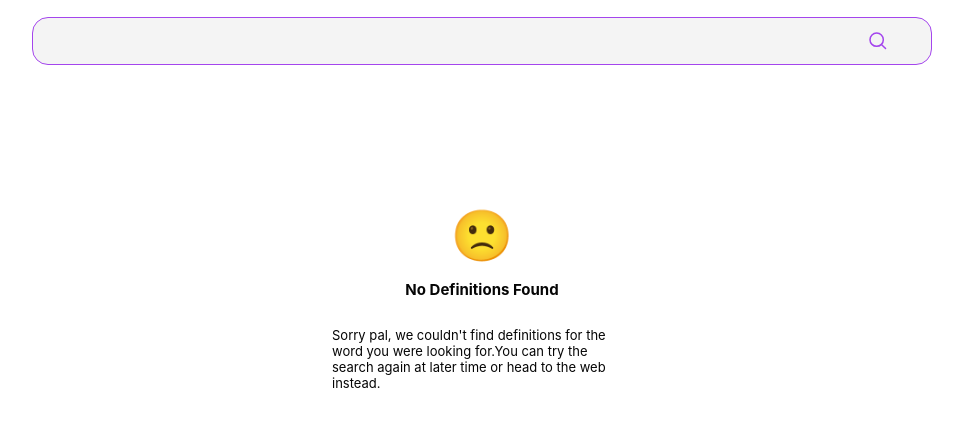
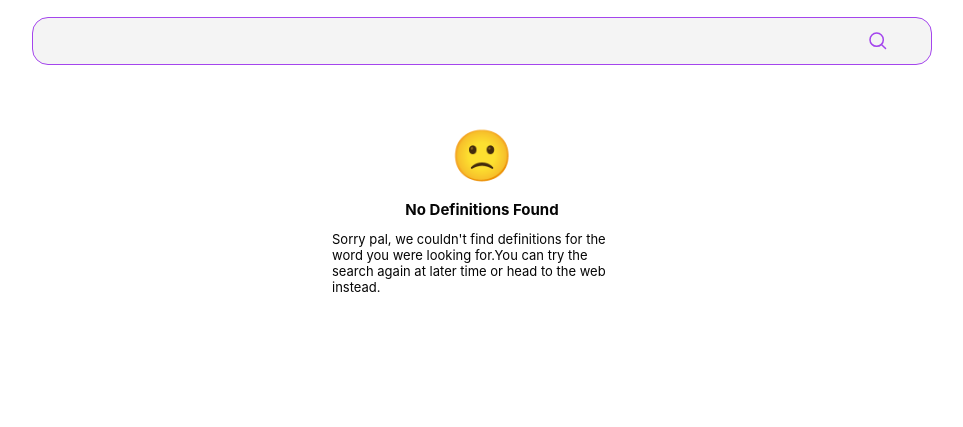
Before and after one commit to AishaBu/dictionary-web-app, a website built with webpack: page src/html/index.html in a window 1280 px wide. Shown: the part 55-482 px from the top of the page, without its empty margins (158-1121 px from the left). Built offline with nearby package versions, Linux system fonts and the light colour scheme; no server answers; a web font is replaced by a local one.

Commit message:
Decrease margin between error message paragraph and title

```diff
--- a/src/styles/styles.css
+++ b/src/styles/styles.css
@@ -590,6 +590,7 @@ ul li:before {
   flex-direction: column;
   justify-content: center;
   align-items: center;
+  margin-top: -80px;
 }
 
 #error-message,
@@ -601,6 +602,7 @@ ul li:before {
 #error-message {
   text-align: left;
   width: 300px;
+  margin-top: -3px;
 }
 
 #frown-face-emoji {
```
